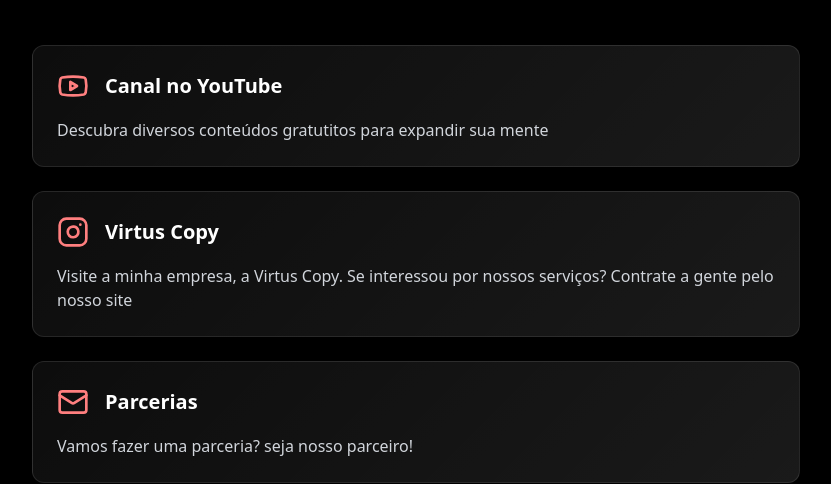
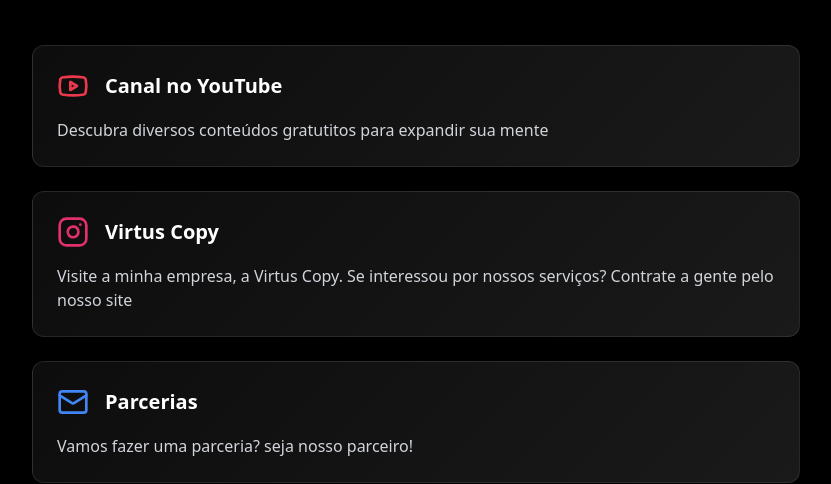
Before and after one commit to correiafm91/copyazivo, a React (Vite) app: page / in a window 1280 px wide. Shown: the part 175-659 px from the top of the page, without its empty margins (224-1055 px from the left). Built offline with nearby package versions, Linux system fonts and the light colour scheme.

Commit message:
Update social media icons
Adjust the colors of the social media icons to their original colors: YouTube (red), Instagram (original), and Email.

```diff
--- a/src/components/SocialCard.tsx
+++ b/src/components/SocialCard.tsx
@@ -1,3 +1,4 @@
+
 import { motion } from "framer-motion";
 import { Youtube, Instagram, Mail } from "lucide-react";
 
@@ -11,9 +12,9 @@ interface SocialCardProps {
 
 const SocialCard = ({ type, title, description, link, delay = 0 }: SocialCardProps) => {
   const icons = {
-    youtube: <Youtube className="w-8 h-8 text-accent" />,
-    instagram: <Instagram className="w-8 h-8 text-accent" />,
-    email: <Mail className="w-8 h-8 text-accent" />,
+    youtube: <Youtube className="w-8 h-8" color="#ea384c" />,
+    instagram: <Instagram className="w-8 h-8" stroke="#e1306c" />,
+    email: <Mail className="w-8 h-8" color="#4285F4" />,
   };
 
   return (
```
